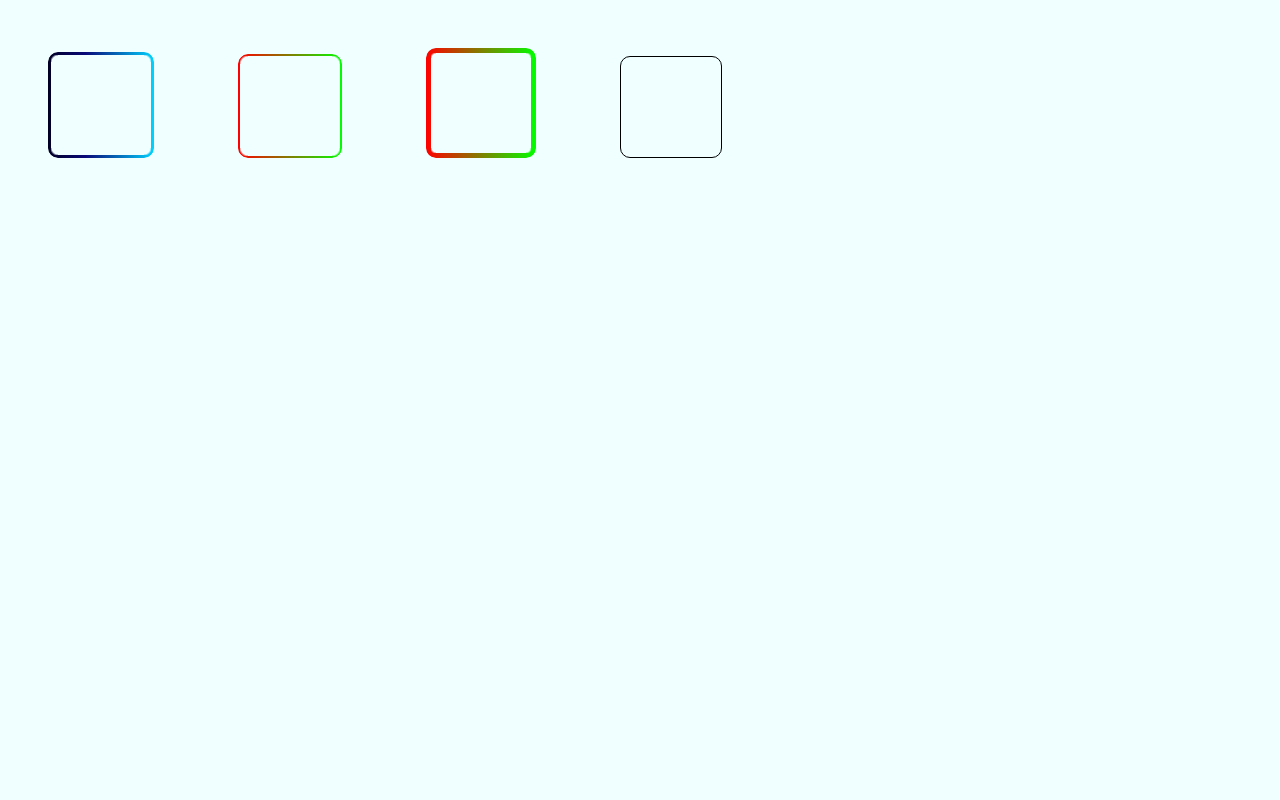
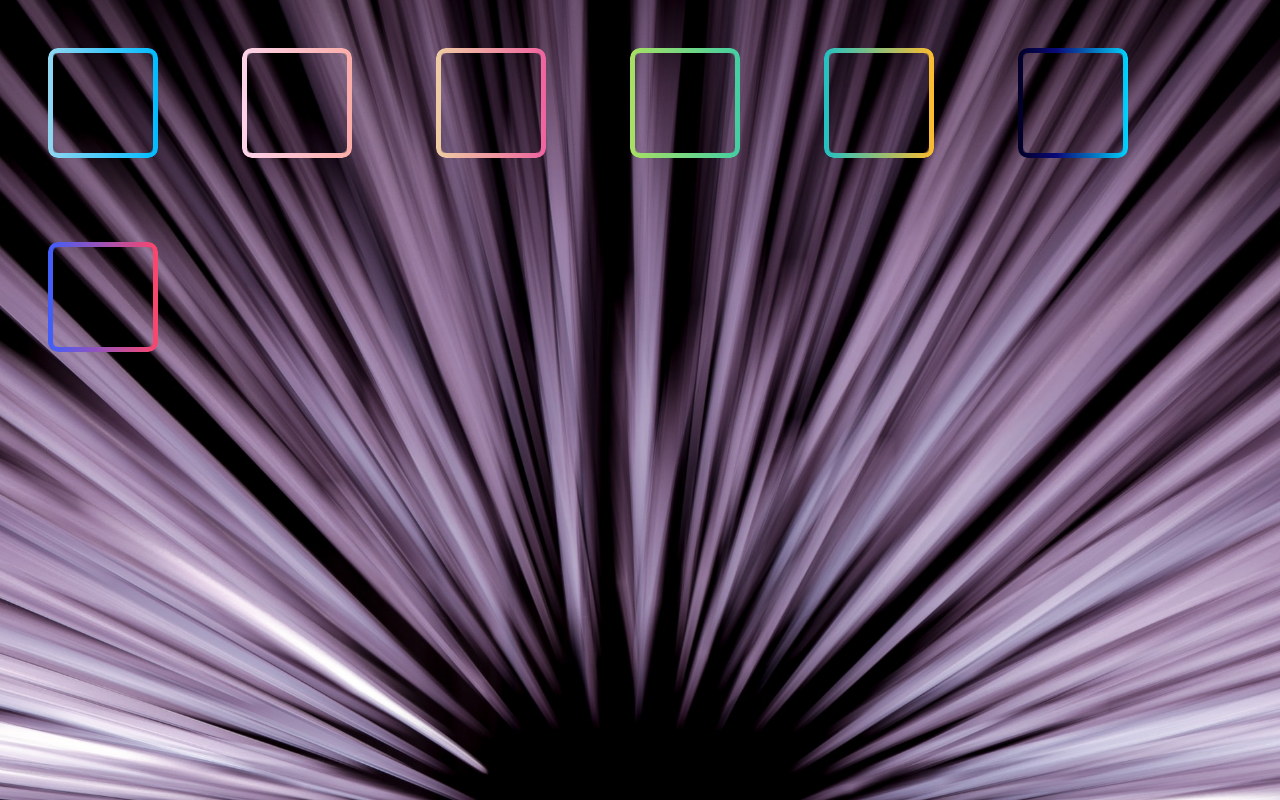
Before and after one commit to prasannamestha/gradient-border, a plain HTML site: page index.html in a window 1280 px wide. Drawn offline with Linux system fonts and the light colour scheme.

```diff
--- a/index.html
+++ b/index.html
@@ -9,7 +9,8 @@
 <body>
     <style>
         body {
-            background-color: azure;
+            background: url('./patern.jpg');
+            background-size: cover;
         }
         .box {
             height: 100px;
@@ -21,10 +22,15 @@
             border:1px solid;
         }
     </style>
-    <div class="box" gradient-border="3px, rgba(2,0,36,1) 0%, rgba(9,9,121,1) 35%, rgba(0,212,255,1) 100%"></div>
-    <div class="box" gradient-border="2px, red, lime"></div>
-    <div class="box" gradient-border="5px, red, lime"></div>
-    <div class="box"></div>
+
+    <div class="box" gradient-border="5px, #92d7f1, #00BBFF"></div>
+    <div class="box" gradient-border="5px, #FBD3E9, #faaca8"></div>
+    <div class="box" gradient-border="5px, #eecda3, #ef629f"></div>
+    <div class="box" gradient-border="5px, #a8e063, #43cea2"></div>
+    <div class="box" gradient-border="5px, rgba(34,193,195,1) 0%, rgba(253,187,45,1) 100%"></div>
+    <div class="box" gradient-border="5px, rgba(2,0,36,1) 0%, rgba(9,9,121,1) 35%, rgba(0,212,255,1) 100%"></div>
+
+    <div class="box" gradient-border="5px, rgba(63,94,251,1) 0%, rgba(252,70,107,1) 100%"></div>
 
     <script src="./gradient-border.min.js"></script>
 </body>
```
Also changed, not shown: patern.jpg (added), 1 other file.
